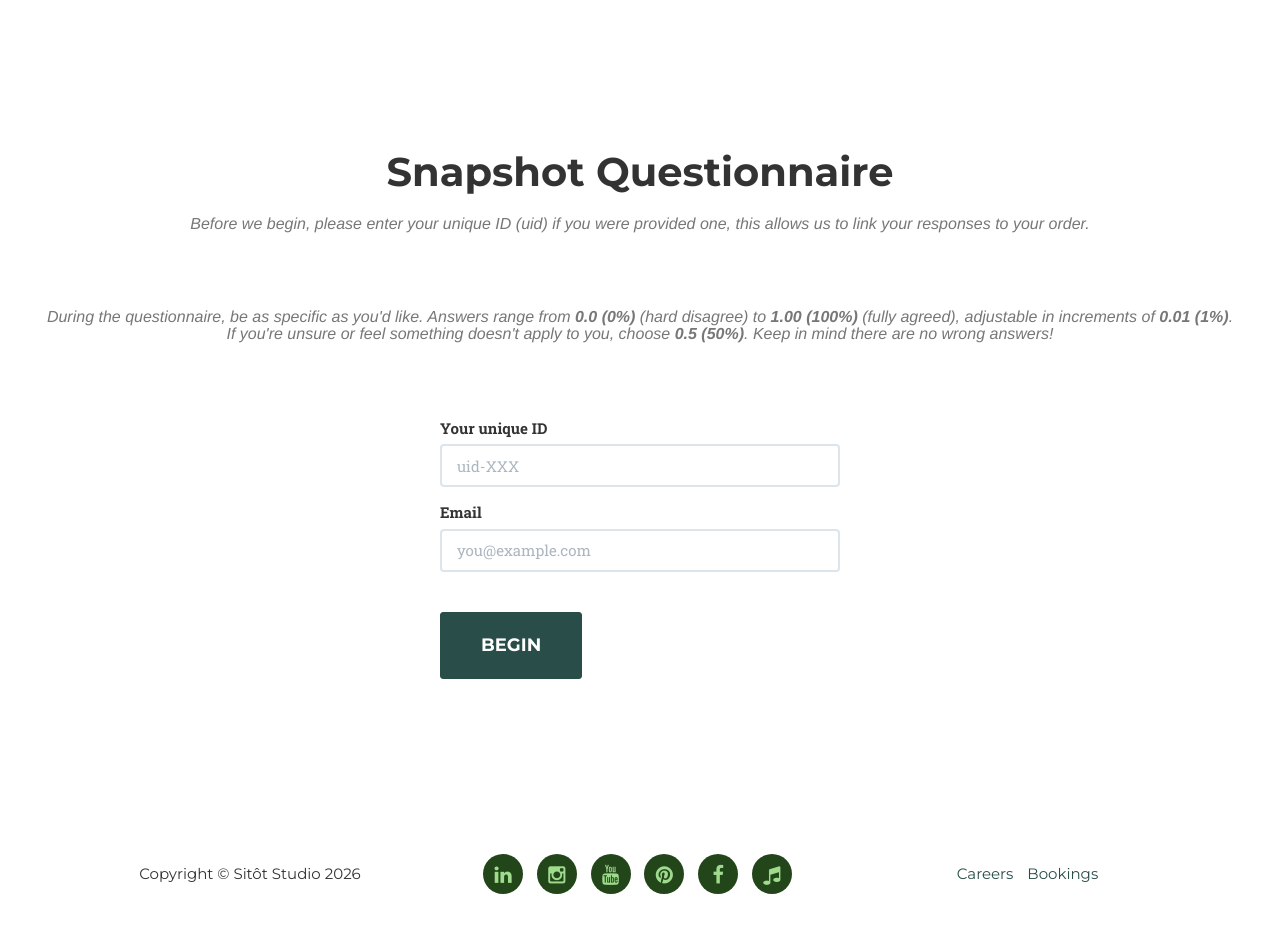
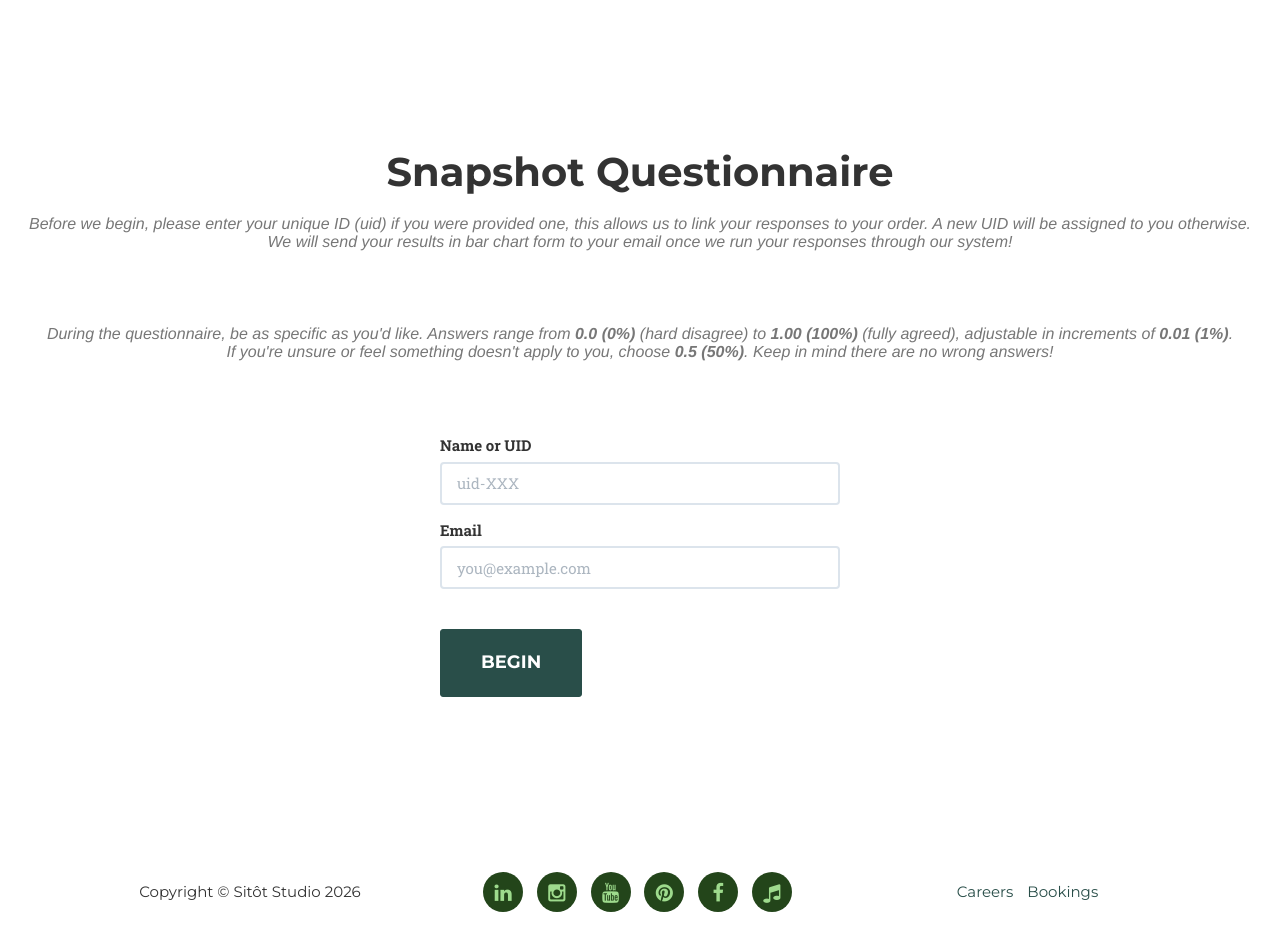
Before and after one commit to sitotstudio/sitotstudio.github.io, a Jekyll site: the page built from snapshot.html, in a window 1280 px wide. Built offline with Jekyll 4.4.1, drawn with Linux system fonts in a browser that asks for light colours; some web fonts are replaced.

Commit message:
Update snapshot page to input name or uid + adjust wording

```diff
--- a/snapshot.html
+++ b/snapshot.html
@@ -11,7 +11,9 @@ permalink: /snapshot/
 
                 <h2 class="section-heading">Snapshot Questionnaire</h2>
                 <h3 class="section-subheading text-muted">
-                    Before we begin, please enter your unique ID (uid) if you were provided one, this allows us to link your responses to your order.
+                    Before we begin, please enter your unique ID (uid) if you were provided one, this allows us to link your responses to your order. A new UID will be assigned to you otherwise.
+                    <br>
+                    We will send your results in bar chart form to your email once we run your responses through our system!
                 </h3>
                 <h3 class="section-subheading text-muted">
                     During the questionnaire, be as specific as you'd like. Answers range from <strong>0.0 (0%)</strong> (hard disagree)
@@ -23,7 +25,7 @@ permalink: /snapshot/
                 <div style="max-width: 400px; margin: 0 auto; text-align: left;">
 
                     <div class="form-group">
-                        <label>Your unique ID</label>
+                        <label>Name or UID</label>
                         <input type="text" id="userIdInput" class="form-control" placeholder="uid-XXX">
                     </div>
 
@@ -186,7 +188,7 @@ permalink: /snapshot/
                 answers: answers }),
     });
 
-    alert("Your snapshot responses have been sent! If this is a live session, your results will be prepared shortly for preview. If this is a self-driven session, your results will be ready with your order; please make sure your art piece order was completed successfully or contact info@sitot.ca in case of doubt. Work on canvases begin upon payment reception.");
+    alert("Your snapshot responses have been sent! If this is a live session, your results will be prepared shortly for preview. If this is a self-driven session, your results will be sent to your provided email by end of day. Please contact info@sitot.ca with any inquiries!");
         window.location.href = "/";
     });
 
```
Also changed, not shown: other parts of snapshot.html (+1 -1 lines).
